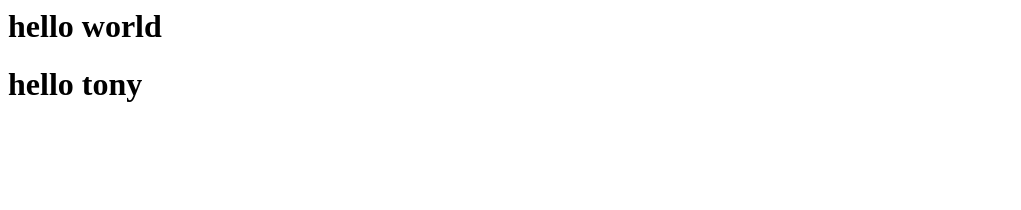
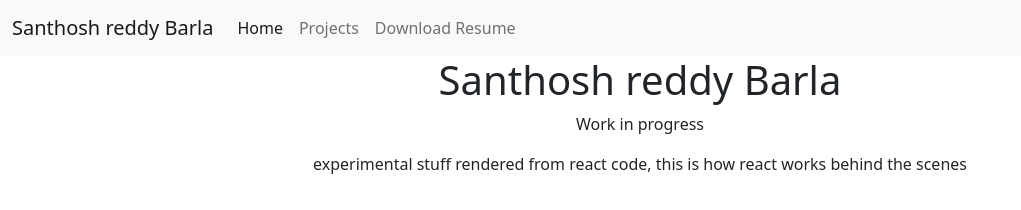
Before and after one commit to santhosh-reddy03/santhosh-reddy03.github.io, a plain HTML site: page index.html in a window 1280 px wide. Shown: the whole page, without its empty margins (0-1021 px from the left). Drawn offline with nearby package versions, Linux system fonts and the light colour scheme.

Commit message:
feat: added docs and some styling
Signed-off-by: santhosh_reddy <santhoshreddy923@gmail.com>

```diff
--- a/index.html
+++ b/index.html
@@ -1,9 +1,40 @@
-<html>
+<!DOCTYPE html>
+<html lang="en">
 <head>
 <meta charset="utf-8">
+<meta name="viewport" content="width=device-width, initial-scale=1">
+<link rel="stylesheet" href="styling.css">
+<link href="https://cdn.jsdelivr.net/npm/bootstrap@5.1.3/dist/css/bootstrap.min.css" rel="stylesheet" integrity="sha384-1BmE4kWBq78iYhFldvKuhfTAU6auU8tT94WrHftjDbrCEXSU1oBoqyl2QvZ6jIW3" crossorigin="anonymous">
 </head>
 <body>
-<h1>hello world</h1>
+  <nav class="navbar sticky-top navbar-expand-lg navbar-light bg-light">
+    <div class="container-fluid">
+      <a class="navbar-brand" href="#">Santhosh reddy Barla</a>
+      <button class="navbar-toggler" type="button" data-bs-toggle="collapse" data-bs-target="#navbarNav" aria-controls="navbarNav" aria-expanded="false" aria-label="Toggle navigation">
+        <span class="navbar-toggler-icon"></span>
+      </button>
+      <div class="collapse navbar-collapse" id="navbarNav">
+        <ul class="navbar-nav">
+          <li class="nav-item">
+            <a class="nav-link active" aria-current="page" href="#">Home</a>
+          </li>
+          <li class="nav-item">
+            <a class="nav-link" href="#">Projects</a>
+          </li>
+          <li class="nav-item">
+            <a class="nav-link" href="docs/santhosh_resume.pdf">Download Resume</a>
+          </li>
+        </ul>
+      </div>
+    </div>
+  </nav>
+  <h1>Santhosh reddy Barla</h1>
+  <p>Work in progress</p>
+
+  <!-- <a href="docs/santhosh_resume.pdf" target="_blank">Resume</a> -->
+
+
+
 <div id="root"></div>
  <!-- ... other HTML ... -->
 
@@ -13,6 +44,7 @@
   <script src="https://unpkg.com/react-dom@17/umd/react-dom.development.js" crossorigin></script>
 
   <!-- Load our React component. -->
-  <script src="react_code.js"></script>
+  <script src="react/react_code.js"></script>
+  <script src="https://cdn.jsdelivr.net/npm/bootstrap@5.1.3/dist/js/bootstrap.bundle.min.js" integrity="sha384-ka7Sk0Gln4gmtz2MlQnikT1wXgYsOg+OMhuP+IlRH9sENBO0LRn5q+8nbTov4+1p" crossorigin="anonymous"></script>
 </body>
 </html>
--- a/react_code.js
+++ b/react/react_code.js
@@ -22,7 +22,7 @@ class LikeButton extends React.Component {
 }
 
 const dummyElement = () => {
-    return e('h1', {} ,"hello tony");
+    return e('p', {} ,"experimental stuff rendered from react code, this is how react works behind the scenes");
 }
 
 const domContainer = document.querySelector('#root');
--- /dev/null
+++ b/styling.css
@@ -0,0 +1,7 @@
+h1 {
+    text-align: center;
+}
+
+p {
+    text-align: center;
+}
```
Also changed, not shown: 1 other file.
